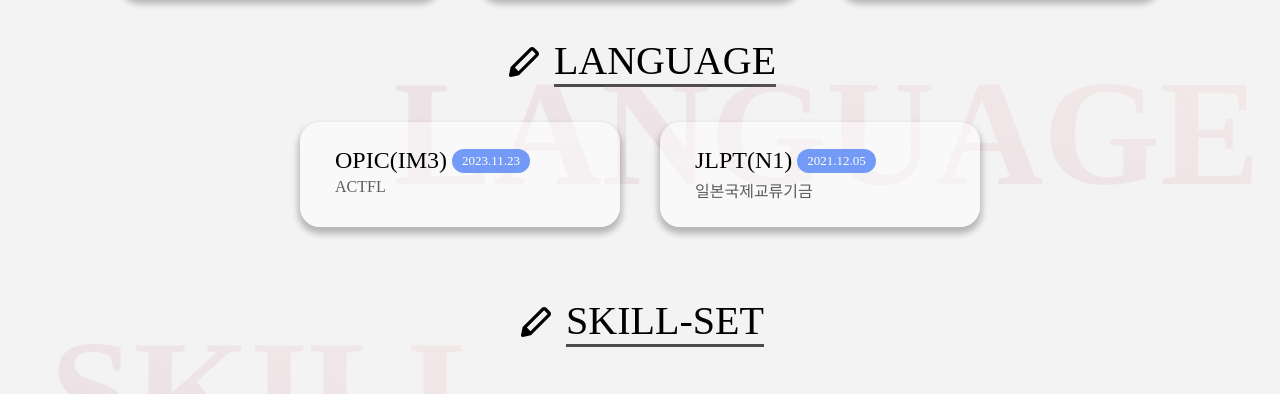
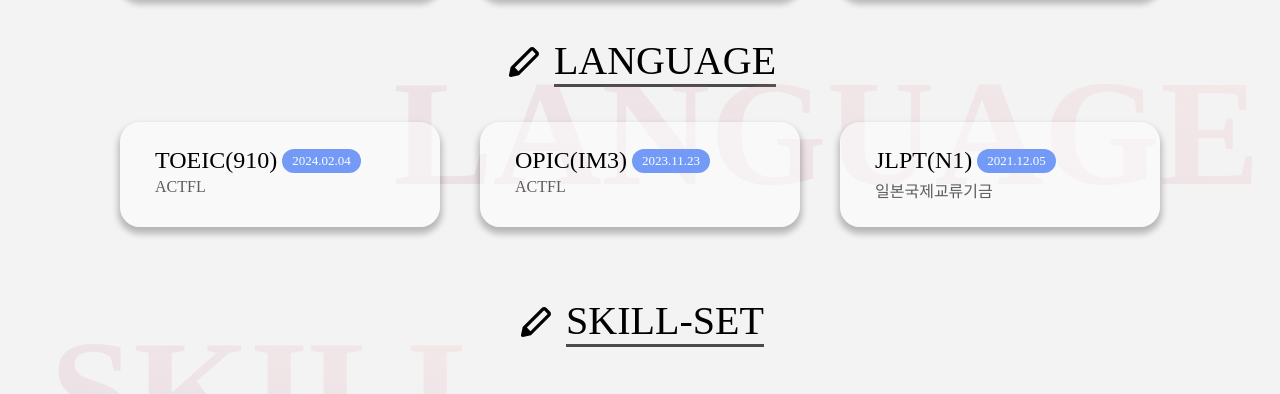
Before and after one commit to okanekudasai/okanekudasai.github.io, a plain HTML site: page index.html in a window 1280 px wide. Shown: the part 1402-1796 px from the top of the page. Drawn offline with nearby package versions, Linux system fonts and the light colour scheme; a web font is replaced by a local one.

Commit message:
토익추가

```diff
--- a/index.html
+++ b/index.html
@@ -226,6 +226,16 @@
                                 LANGUAGE</div>
                             <div
                                 style="display: flex; justify-content: center; flex-wrap: wrap; position: relative; z-index:2;">
+                                <div class="hover_small language_card">
+                                    <div>
+                                        <div>TOEIC(910)</div>
+                                        <div>2024.02.04</div>
+                                        <div class="hide">149327</div>
+                                    </div>
+                                    <div>
+                                        <span>ACTFL</span>
+                                    </div>
+                                </div>
                                 <div class="hover_small language_card">
                                     <div>
                                         <div>OPIC(IM3)</div>
```
